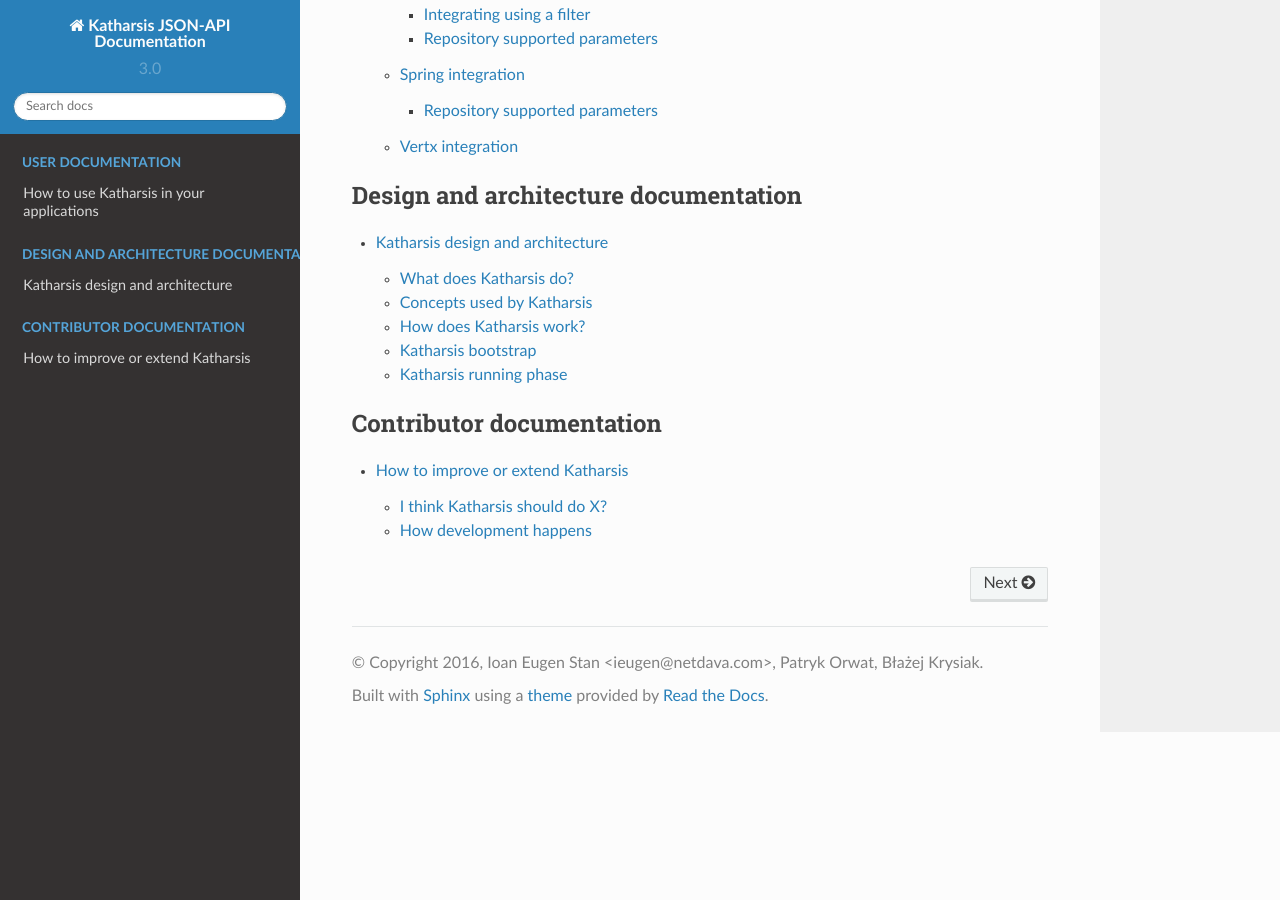
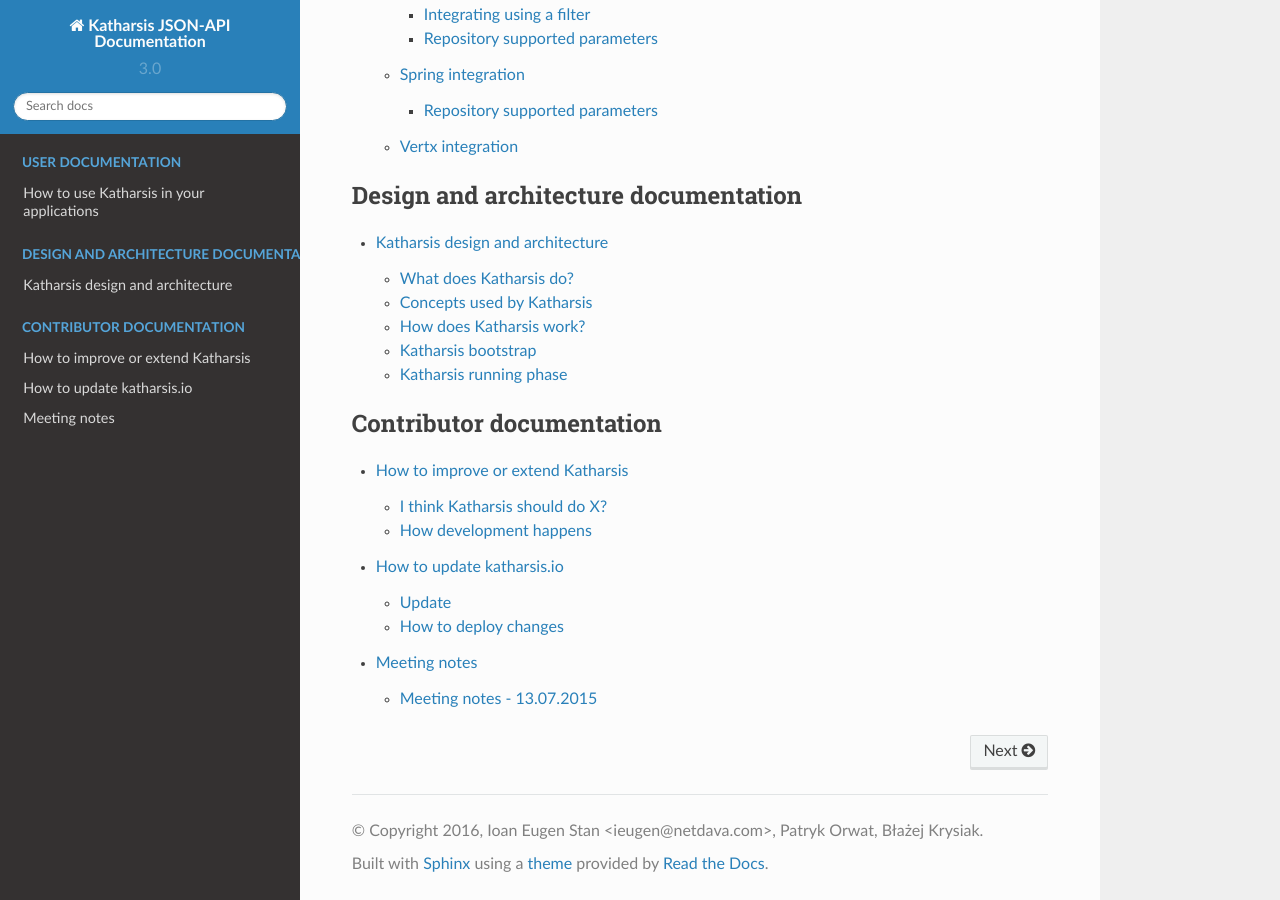
Before and after one commit to katharsis-project/katharsis-docs, a Sphinx documentation site: the page built from source/index.rst, in a window 1280 px wide and 900 px high, scrolled down 1651 px. Built offline with Sphinx 7.4.7 and the Read the Docs theme 2.0.0, drawn with Linux system fonts in a browser that asks for light colours.

Commit message:
Added meeting notes to index, fixed issue

```diff
--- a/source/index.rst
+++ b/source/index.rst
@@ -49,3 +49,5 @@
   :caption: Contributor documentation
 
   how-to-contribute
+  how-to-update-website
+  meeting-notes
```
